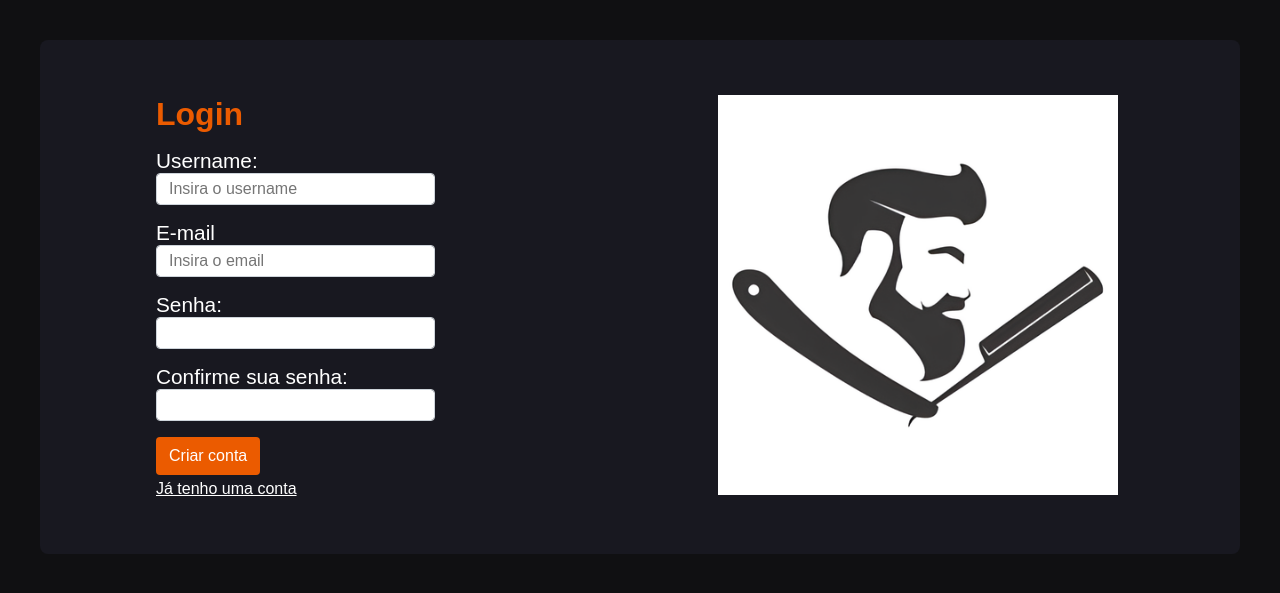
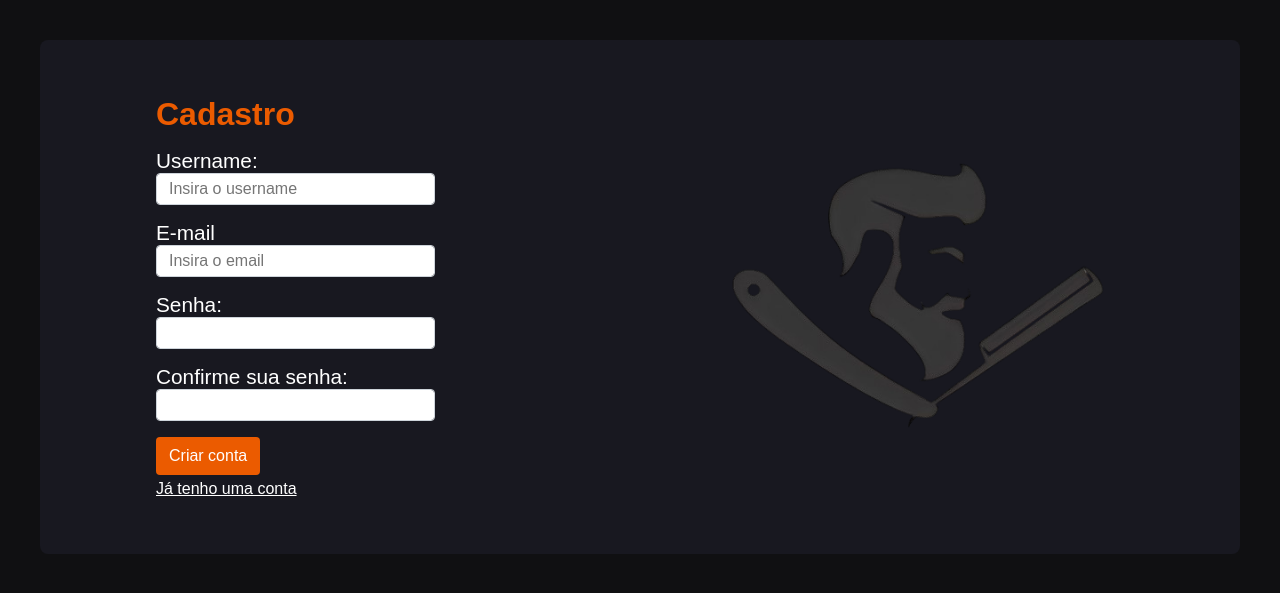
Before and after one commit to IslanP1/barbearia-app, a Django app: page /auth/cadastrar/ in a window 1280 px wide. Shown: the part 50-643 px from the top of the page. Run offline with Django 5.2, Linux system fonts and the light colour scheme.

Commit message:
fix: correção da imagem e texto

```diff
--- a/user/templates/cadastro.html
+++ b/user/templates/cadastro.html
@@ -3,7 +3,7 @@
 {% block template %}
     <div class="">
         <div>
-            <h1>Login</h1>
+            <h1>Cadastro</h1>
         </div>
         <form action="{% url 'cadastrar' %}" class="" method="post"> {% csrf_token %}
             <div>
```
Also changed, not shown: db.sqlite3 (deleted), templates/static/imgs/barber.png.
